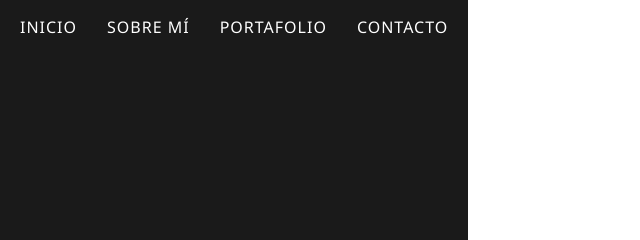
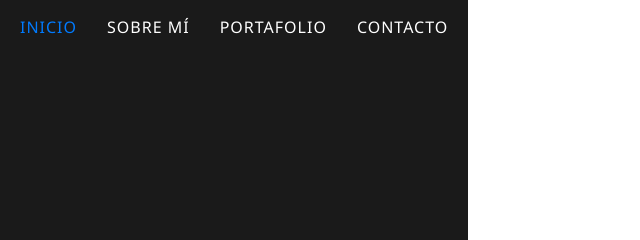
Before and after one commit to Marlon49146/repositorio1, a plain HTML site: page index.html in a window 1280 px wide. In both pictures the pointer is over the link "INICIO". Shown: the top 240 px of the page, 0-640 px from the left. Drawn offline with Linux system fonts and the light colour scheme.

Commit message:
este es un cambio breve

```diff
--- a/style.css
+++ b/style.css
@@ -51,3 +51,7 @@ nav ul li a {
     text-transform: uppercase;
     letter-spacing: 1px;
 }
+
+nav ul li a:hover {
+    color: var(--color-acento);
+}
```
